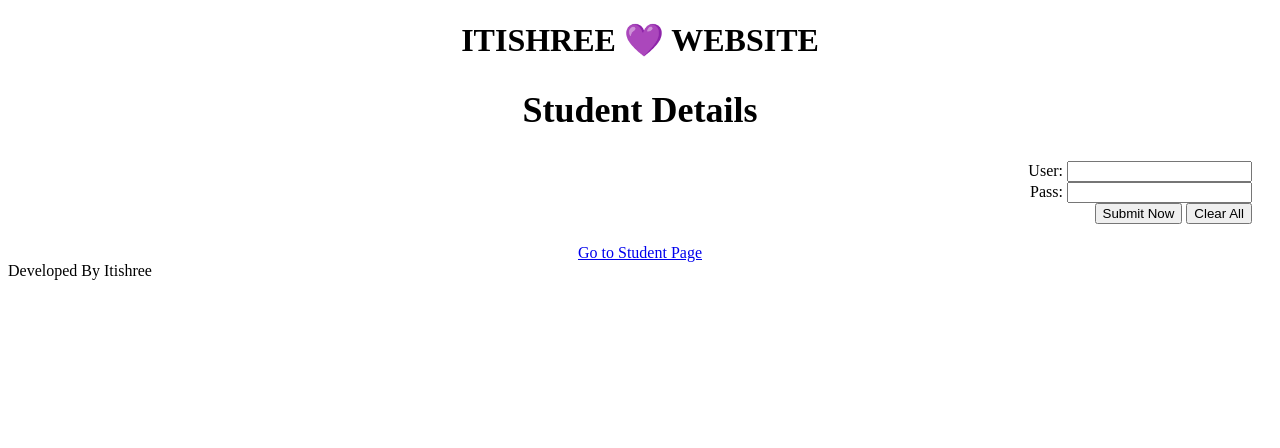
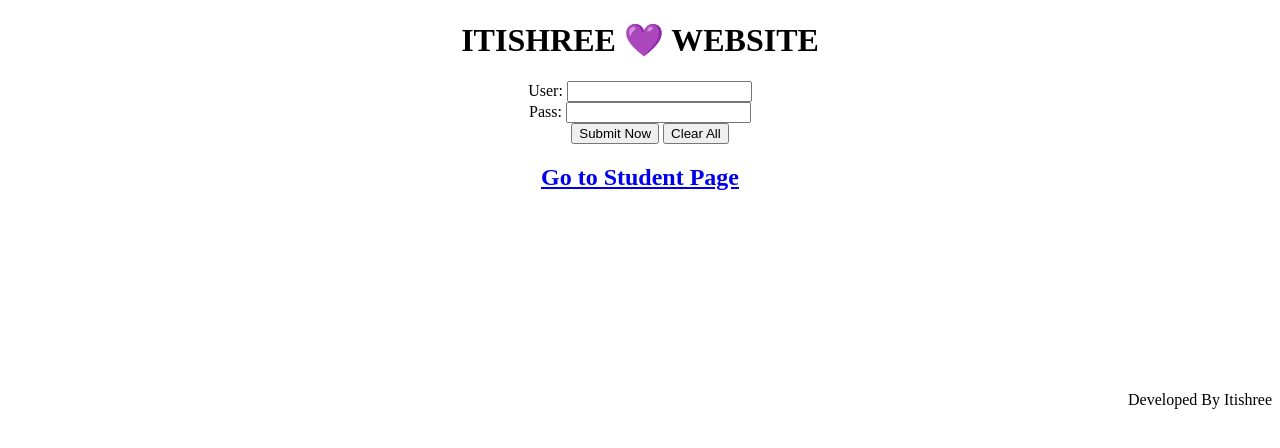
Before and after one commit to mousamrout/mousamrout.github.io, a plain HTML site: page docs/index.html in a window 1280 px wide. Drawn offline with Linux system fonts and the light colour scheme.

Commit message:
Latest Index

```diff
--- a/docs/index.html
+++ b/docs/index.html
@@ -7,6 +7,10 @@
         .jumbotron {
             text-align: center;
         }
+        .Footer  {
+            text-align: Right;
+			margin-top: 200px;
+        }
 
         .header {
             text-align: center;
@@ -14,8 +18,11 @@
         }
 
         .user-pass {
-            text-align: right;
-            margin-right: 20px;
+            text-align: center;
+        }
+        .Sub-Clr {
+            text-align: center;
+			margin-left: 20px;
         }
 
         .table-link {
@@ -23,25 +30,12 @@
             margin-top: 20px;
         }
 
-        table {
-            border-collapse: collapse;
-            margin: 0 auto;
-        }
-
-        th, td {
-            padding: 10px;
-            text-align: left;
-        }
     </style>
 </head>
 <body>
 
     <div class="jumbotron">
         <h1>ITISHREE 💜 WEBSITE</h1>
-    </div>
-
-    <div class="header">
-        <h2>Student Details</h2>
     </div>
 
     <div class="user-pass">
@@ -51,15 +45,18 @@
         <label for="password">Pass:</label>
         <input type="password" id="password" name="password">
         <br>
+	</div>
+	<div class="Sub-Clr">
         <input type="submit" value="Submit Now">
         <input type="reset" value="Clear All">
     </div>
 
     <div class="table-link">
-        <a href="student.html">Go to Student Page</a>
+        <a href="student.html"> <h2>Go to Student Page <h2> </a>
     </div>
 
     <footer>
+	<div class="Footer">
         Developed By Itishree
     </footer>
 </body>
```
Also changed, not shown: docs/student.html (+11 -3 lines).
